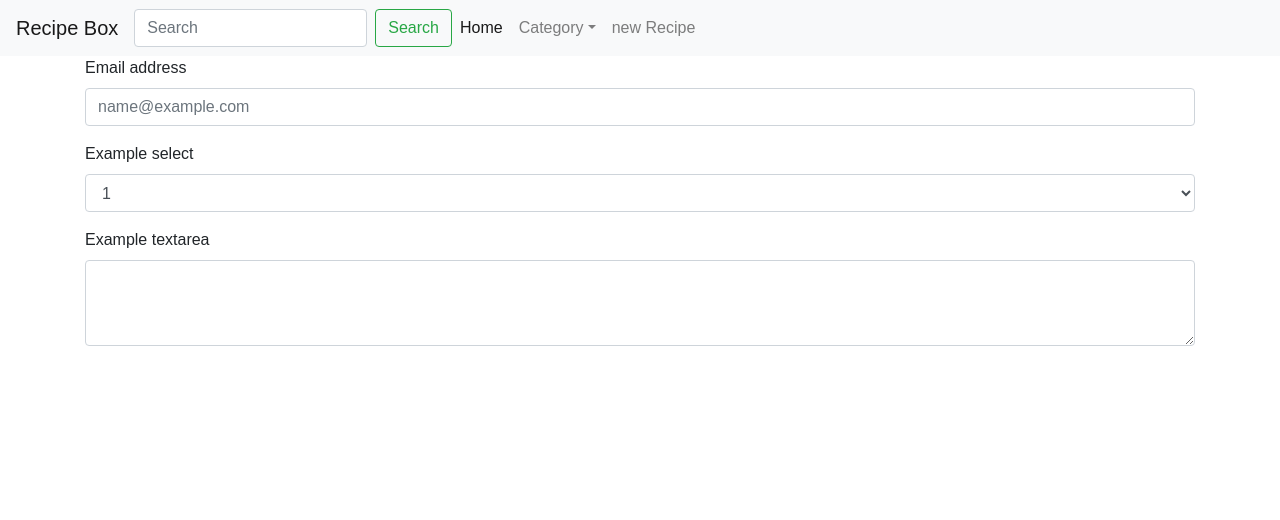
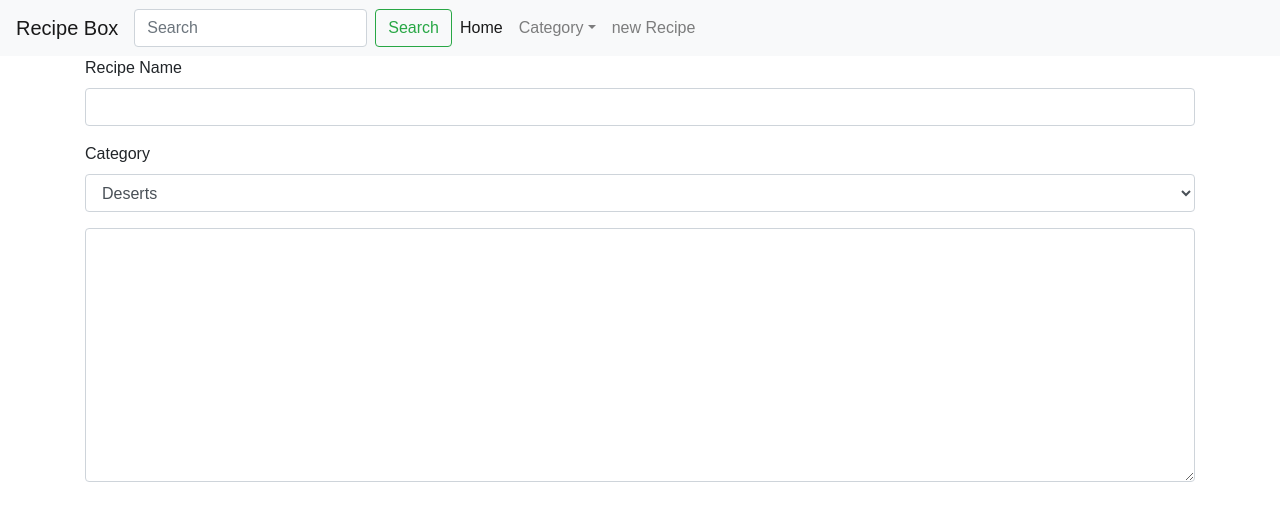
Before and after one commit to dallinmajor/MyRecipeBox, a React (Create React App) app in the folder client/: page / in a window 1280 px wide. Shown: the top 520 px of the page. Built offline with nearby package versions, Linux system fonts and the light colour scheme.

Commit message:
recipe form html editor added

```diff
--- a/client/src/containers/recipeForm.js
+++ b/client/src/containers/recipeForm.js
@@ -5,28 +5,48 @@ import React, { Component } from 'react';
 
 
 class RecipeForm extends Component {
+    constructor(props) {
+        super(props);
+        this.state = {
+            inputVal: '',
+            htmlVal: ''
+        }
+    }
+
+    sanatizeInput = (input) => {
+        return input.replace(/<.*?script|style=|class=/g, '');
+    }
+
+    handleOnChange = (e) => {
+        let input = this.sanatizeInput(e.target.value);
+        this.setState({
+            inputVal: input,
+            htmlVal: '<p>' + input.replace(/(?:\r\n|\r|\n)/g, '<br/>') + '</p>'
+        });
+        console.log(this.state.inputVal);
+        console.log(this.state.htmlVal);
+    }
 
     render() {
         return (
             <div class='container'>
                 <form>
                     <div class="form-group">
-                        <label for="exampleFormControlInput1">Email address</label>
-                        <input type="email" class="form-control" id="exampleFormControlInput1" placeholder="name@example.com" />
+                        <label for="exampleFormControlInput1">Recipe Name</label>
+                        <input class="form-control" id="exampleFormControlInput1" placeholder="" />
                     </div>
                     <div class="form-group">
-                        <label for="exampleFormControlSelect1">Example select</label>
+                        <label for="exampleFormControlSelect1">Category</label>
                         <select class="form-control" id="exampleFormControlSelect1">
-                            <option>1</option>
-                            <option>2</option>
-                            <option>3</option>
-                            <option>4</option>
-                            <option>5</option>
+                            <option>Deserts</option>
+                            <option>Soups</option>
+                            <option>Sandwiches</option>
+                            <option>Salads</option>
+                            <option>Cookies</option>
                         </select>
                     </div>
                     <div class="form-group">
-                        <label for="exampleFormControlTextarea1">Example textarea</label>
-                        <textarea class="form-control" id="exampleFormControlTextarea1" rows="3"></textarea>
+                        <textarea class="form-control" value={this.state.inputVal} onChange={this.handleOnChange} id="exampleFormControlTextarea1" rows="10"></textarea>
                     </div>
                 </form>
             </div>
```
